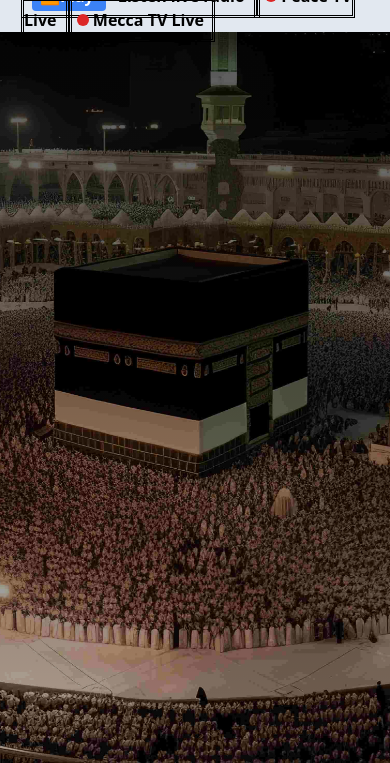
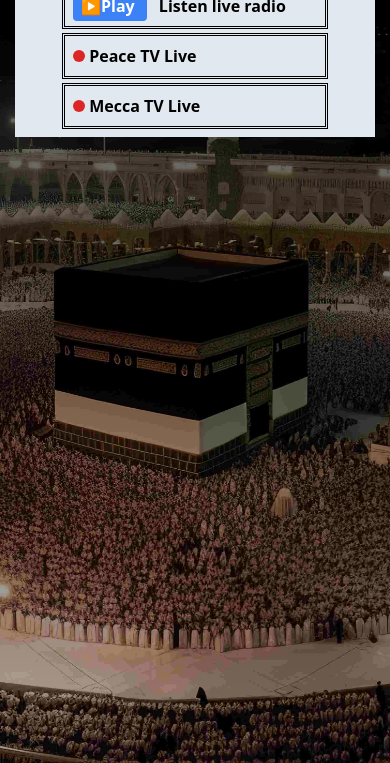
Before and after one commit to Rakibul-Islam11/rakib-quran, a website built with Vite: page index.html in a window 390 px wide. Shown: the part 81-844 px from the top of the page. Built offline with nearby package versions, Linux system fonts and the light colour scheme.

Commit message:
nav responsive done

```diff
--- a/custom.css
+++ b/custom.css
@@ -35,6 +35,7 @@
     animation: blink 1s infinite;
     /* Blinking animation */
 }
+/*! nav responsive start */
 @media only screen and (min-width: 768px) and (max-width:1023px){
 
     .meccaTv_cus,.peaceTv_cus {
@@ -42,9 +43,61 @@
         font-size: 16px;
     }
 }
-@media only screen and (min-width: 767px) and (max-width:840px){
+@media only screen and (min-width: 768px) and (max-width:840px){
     .radiobtn_cus {
         width: 225px;
         margin-left: 6px;
     }
 }
+@media only screen and (min-width: 768px) and (max-width:768px){
+    .nav_cus {
+        height: 106px !important;
+    }
+}
+@media only screen and (max-width: 768px) {
+    .nav_cus {
+        height: 218px;
+        flex-direction: column;
+
+
+    }
+    .media_btn {
+        margin-top: 15px;
+
+    }
+
+}
+@media only screen and (min-width:496px) and (max-width: 562px){
+
+        .radiobtn_cus {
+            padding : 10px;
+
+        }
+}
+@media only screen and (max-width: 767px){
+    .media_btn {
+        gap: 10px;
+    }
+}
+@media only screen and (max-width: 609px){
+    .media_btn {
+        flex-direction: column;
+        align-items: start !important;
+    }
+    .radiobtn_cus, .peaceTv_cus, .meccaTv_cus {
+        width: 260px !important;
+
+    }
+    .nav_cus {
+        width: 360px;
+        justify-content: center;
+        align-items: center;
+    }
+}
+@media only screen and (min-width: 610px) and (max-width: 767px){
+    .nav_cus {
+        height: 119px !important;
+        align-items: center;
+        justify-content: center;
+    }
+}
--- a/index.html
+++ b/index.html
@@ -8,10 +8,10 @@
     <link rel="stylesheet" href="custom.css">
 </head>
 <body>
-    <section class="main pt-6">
-        <nav class=" lg:container md:h-14 md:flex bg-slate-200 justify-between items-center mx-auto px-6">
-            <a class=" text-black outline-double " href=""><img class="w-52" src="imges/brand.png" alt=""></a>
-            <div class="media_btn md:flex justify-between items-center gap-3">
+    <section class="main lg:pt-6">
+        <nav class=" nav_cus lg:container md:h-14 flex bg-slate-200 md:justify-between md:items-center mx-auto px-6">
+            <a class=" w-52 text-black outline-double " href=""><img class="w-52" src="imges/brand.png" alt=""></a>
+            <div class="media_btn flex md:justify-between items-center md:gap-3">
                 <a class=" radiobtn_cus w-64 text-black outline-double p-2 lg:text-lg font-bold hover:bg-red-500" href="">
                     <span id="playPauseBtn" class="w-28  bg-blue-500 hover:bg-blue-700 text-white font-bold py-1 px-2 me-3 rounded">
                         ▶Play
@@ -24,7 +24,8 @@
                 </a>
 
                 <a class=" meccaTv_cus w-auto text-black p-2 outline-double hover:bg-red-500" href="#">
-                    <span class=" bg-red-600 rounded-full animate-blink inline-block"></span>
+                    <span class=" bg-red-600 rounded-full animate-blink inline-block">
+                    </span>
                     <span class="font-bold lg:text-lg">Mecca TV Live</span>
                 </a>
             </div>
```
